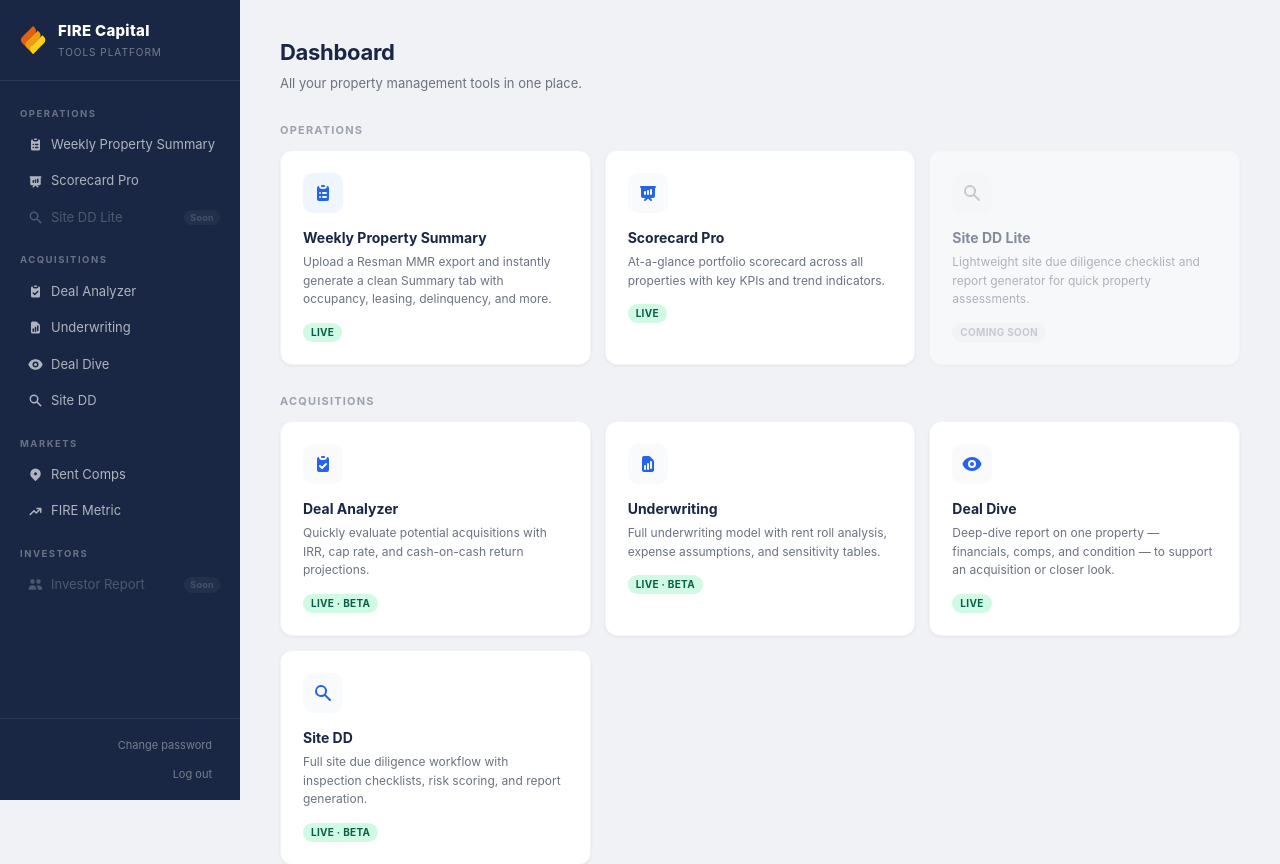
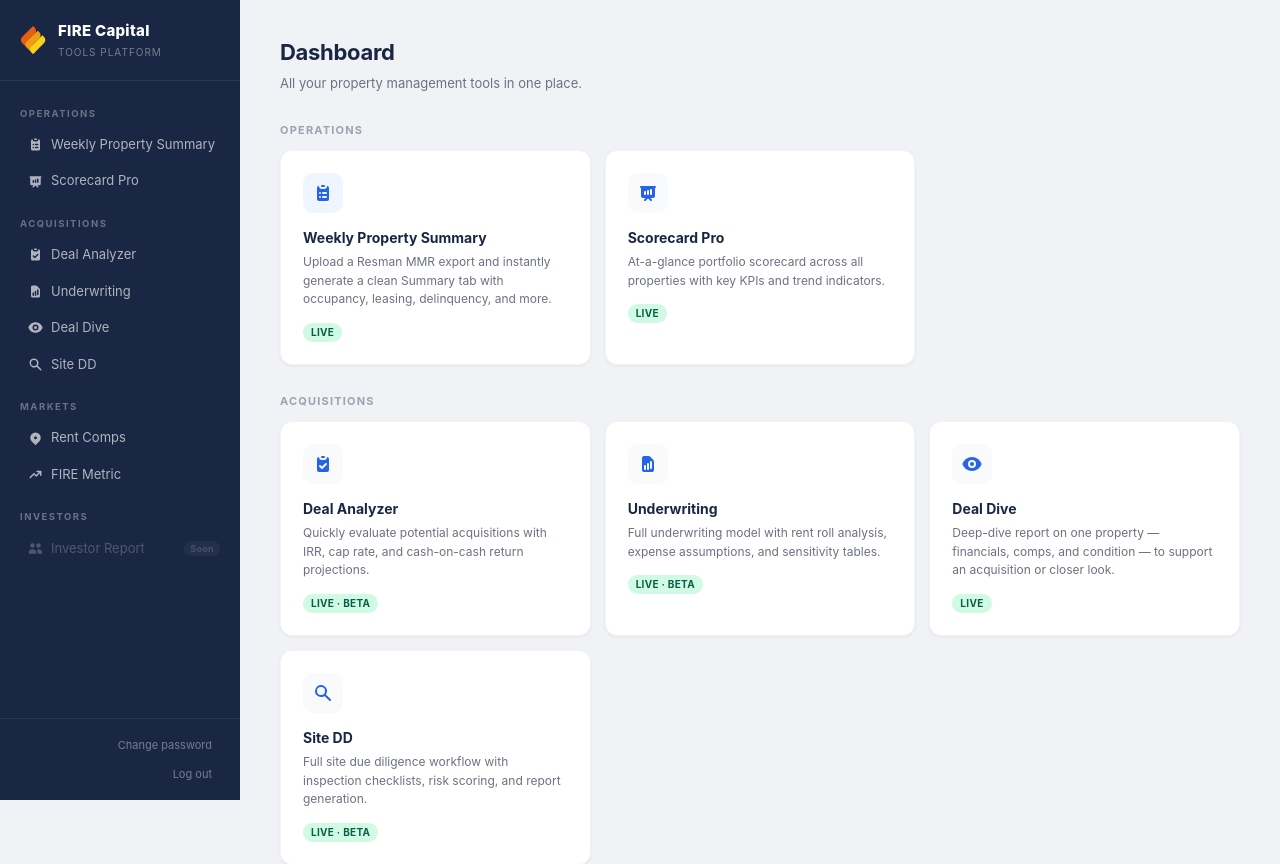
Before and after one commit to JasperFredericks/fire-capital-tools, a Flask app: template templates/dashboard.html in a window 1280 px wide. Shown: the top 864 px of the page. Run offline with Flask 3, Linux system fonts and the light colour scheme; the template is opened without the code that fills it, so the values that code supplies are empty; some libraries are stand-ins or nearby versions.

Commit message:
Remove the stray "Site DD Lite" placeholder
A leftover from before Site DD was built. It sat in the Operations
section while the real Site DD lives under Acquisitions, so the two were
never the same entry -- this one just never got cleaned up when the real
tool shipped, leaving a permanently "Coming Soon" card for a need that is
already covered.

Purely presentational: both occurrences were a disabled <span> and a
disabled <div> with no href, no url_for, no route and no blueprint behind
them. Nothing to remove beyond the markup.

```diff
--- a/templates/base.html
+++ b/templates/base.html
@@ -42,13 +42,6 @@
           </svg>
           Scorecard Pro
         </a>
-        <span class="nav-link disabled">
-          <svg viewBox="0 0 20 20" fill="currentColor" width="15" height="15">
-            <path fill-rule="evenodd" d="M8 4a4 4 0 100 8 4 4 0 000-8zM2 8a6 6 0 1110.89 3.476l4.817 4.817a1 1 0 01-1.414 1.414l-4.816-4.816A6 6 0 012 8z" clip-rule="evenodd"/>
-          </svg>
-          Site DD Lite
-          <span class="nav-badge">Soon</span>
-        </span>
       </div>
 
       <div class="nav-section">
--- a/templates/dashboard.html
+++ b/templates/dashboard.html
@@ -33,17 +33,6 @@
     <div class="tool-card-desc">At-a-glance portfolio scorecard across all properties with key KPIs and trend indicators.</div>
     <span class="tool-tag tag-live">Live</span>
   </a>
-
-  <div class="tool-card disabled">
-    <div class="tool-card-icon" style="background:#f9fafb;">
-      <svg viewBox="0 0 20 20" fill="#9ca3af">
-        <path fill-rule="evenodd" d="M8 4a4 4 0 100 8 4 4 0 000-8zM2 8a6 6 0 1110.89 3.476l4.817 4.817a1 1 0 01-1.414 1.414l-4.816-4.816A6 6 0 012 8z" clip-rule="evenodd"/>
-      </svg>
-    </div>
-    <div class="tool-card-title">Site DD Lite</div>
-    <div class="tool-card-desc">Lightweight site due diligence checklist and report generator for quick property assessments.</div>
-    <span class="tool-tag tag-soon">Coming Soon</span>
-  </div>
 
 </div>
 
```
